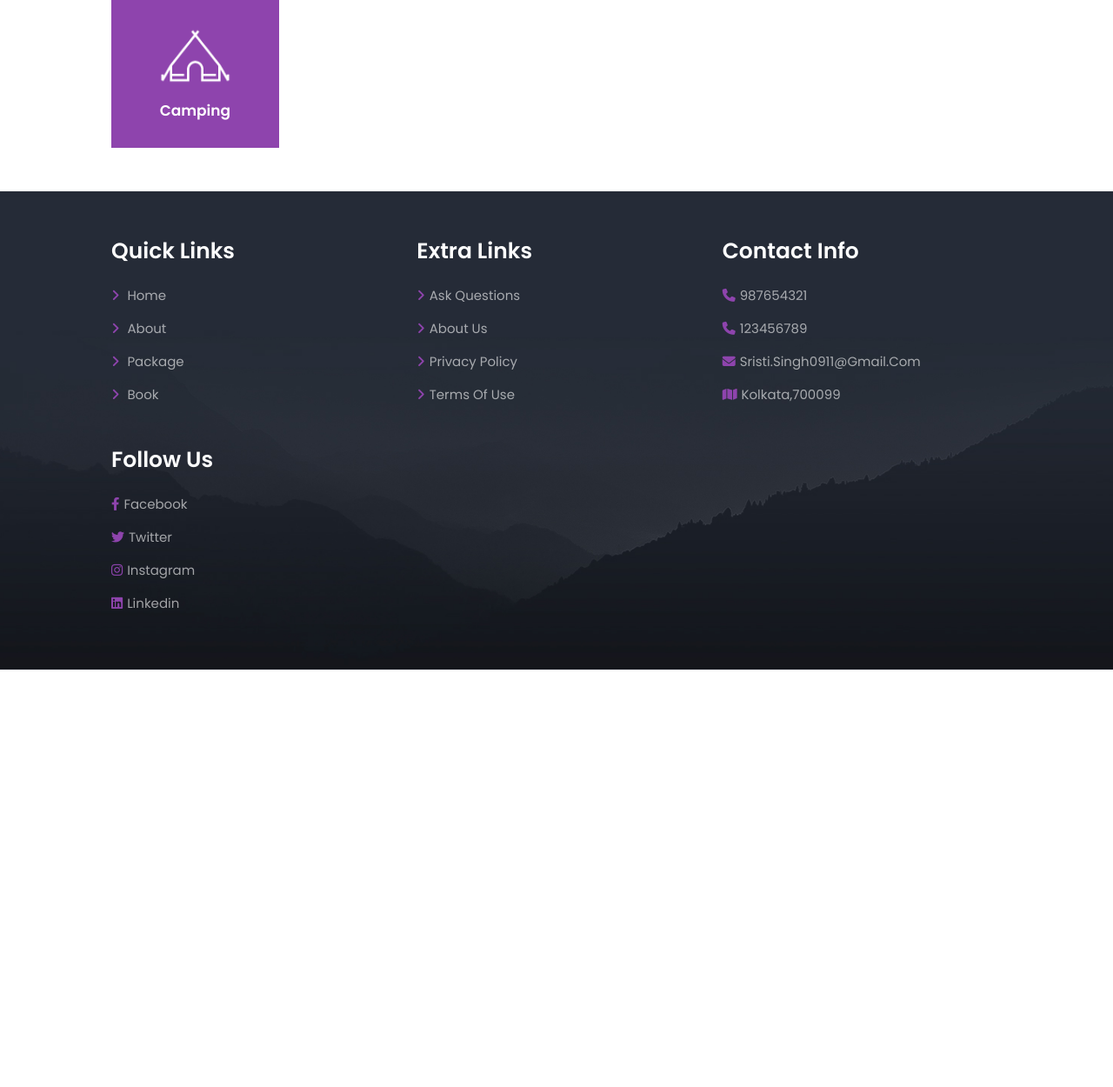
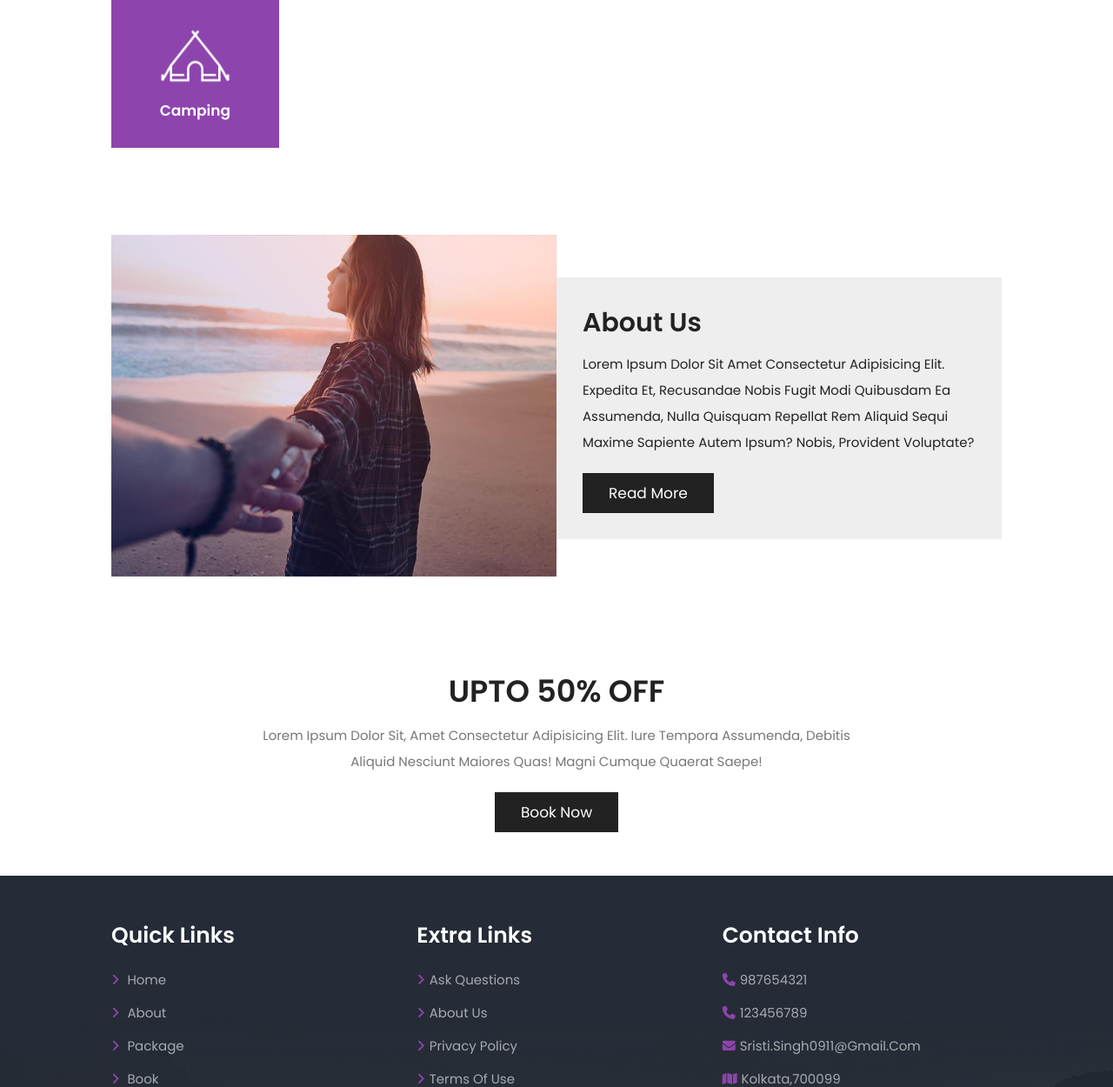
Before and after one commit to sristi09/project, a PHP site: page /home.php in a window 1280 px wide. Shown: the part 1035-2285 px from the top of the page at 87% size. Before the commit the page ends 1805 px from the top, so only its background shows below. Run offline with PHP 8.4, Linux system fonts and the light colour scheme; some libraries are stand-ins or nearby versions.

Commit message:
about + offer section done

```diff
--- a/home.php
+++ b/home.php
@@ -118,6 +118,36 @@
 
 <!-- services section ends -->
 
+<!-- home about section starts  -->
+
+<section class="home-about">
+
+   <div class="image">
+      <img src="images/about-img.jpg" alt="">
+   </div>
+
+   <div class="content">
+      <h3>about us</h3>
+      <p>Lorem ipsum dolor sit amet consectetur adipisicing elit. Expedita et, recusandae nobis fugit modi quibusdam ea assumenda, nulla quisquam repellat rem aliquid sequi maxime sapiente autem ipsum? Nobis, provident voluptate?</p>
+      <a href="about.php" class="btn">read more</a>
+   </div>
+
+</section>
+
+<!-- home about section ends -->
+
+<!-- home offer section starts  -->
+
+<section class="home-offer">
+   <div class="content">
+      <h3>upto 50% off</h3>
+      <p>Lorem ipsum dolor sit, amet consectetur adipisicing elit. Iure tempora assumenda, debitis aliquid nesciunt maiores quas! Magni cumque quaerat saepe!</p>
+      <a href="book.php" class="btn">book now</a>
+   </div>
+</section>
+
+<!-- home offer section ends -->
+
 
 
 
```
